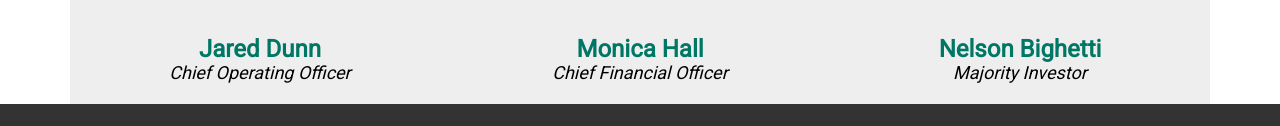
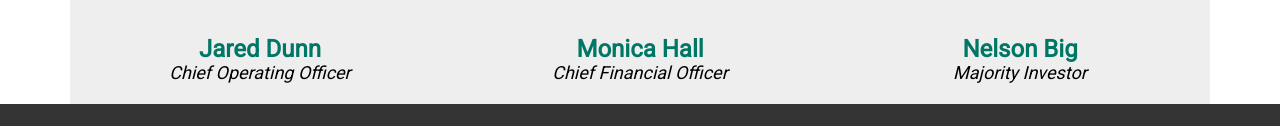
Before and after one commit to Sergey777t/git_test2, a plain HTML site: page index.html in a window 1280 px wide. Shown: the part 2381-2507 px from the top of the page. Drawn offline with Linux system fonts and the light colour scheme.

Commit message:
Первое изменение

```diff
--- a/index.html
+++ b/index.html
@@ -114,7 +114,7 @@
 
             <div class="team-developers-peple">
               <img src="./img/image (5).png" alt="" height="168px">
-              <p class="team-developers-peple-name">Nelson Bighetti </p>
+              <p class="team-developers-peple-name">Nelson Big </p>
               <p class="team-developers-peple-name-position">Majority Investor </p>
             </div>
 
```
